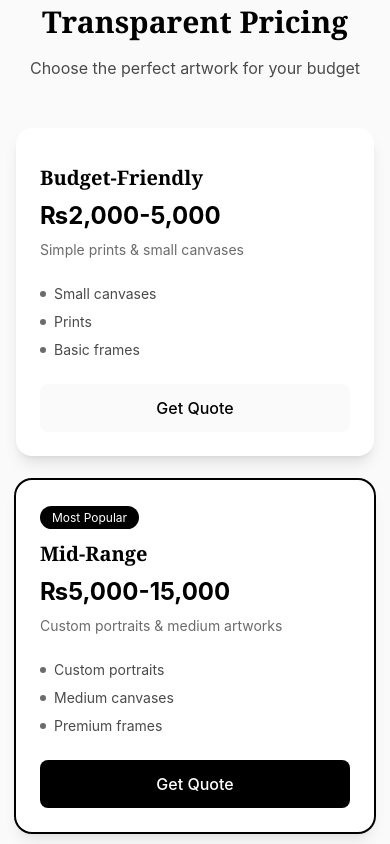
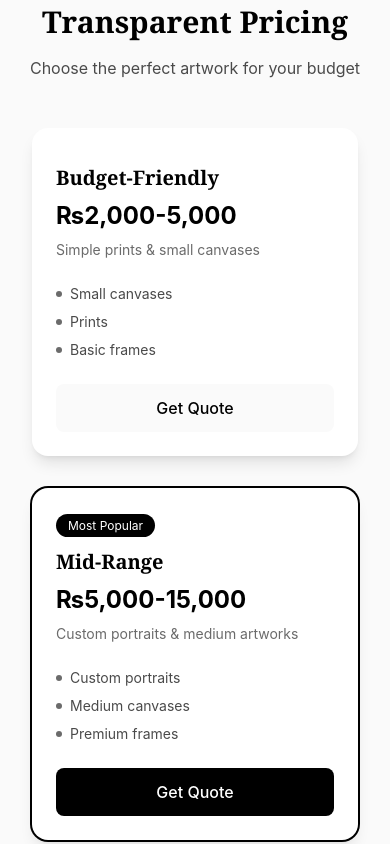
Before and after one commit to moizhasnain/art-gallery-online, a Next.js app: page / in a window 390 px wide. Shown: the part 5140-5984 px from the top of the page. Built offline with nearby package versions, Linux system fonts and the light colour scheme.

Commit message:
fix: responsive pricing section and image paths

```diff
--- a/app/page.tsx
+++ b/app/page.tsx
@@ -365,7 +365,7 @@ export default function Home() {
             </p>
           </div>
 
-          <div className="grid md:grid-cols-2 lg:grid-cols-4 gap-6">
+          <div className="flex flex-col md:flex-row gap-8 px-4 w-full">
             {[
               {
                 name: 'Budget-Friendly',
@@ -394,9 +394,7 @@ export default function Home() {
             ].map((tier, index) => (
               <div
                 key={tier.name}
-                className={`bg-white rounded-2xl p-6 shadow-lg hover:shadow-xl transition-all ${
-                  index === 1 ? 'ring-2 ring-black transform md:-translate-y-2' : ''
-                }`}
+                className={`bg-white rounded-2xl p-6 shadow-lg hover:shadow-xl transition-all w-full ${index === 1 ? 'ring-2 ring-black transform md:-translate-y-2' : ''}`}
               >
                 {index === 1 && (
                   <span className="bg-black text-white text-xs px-3 py-1 rounded-full">
```
